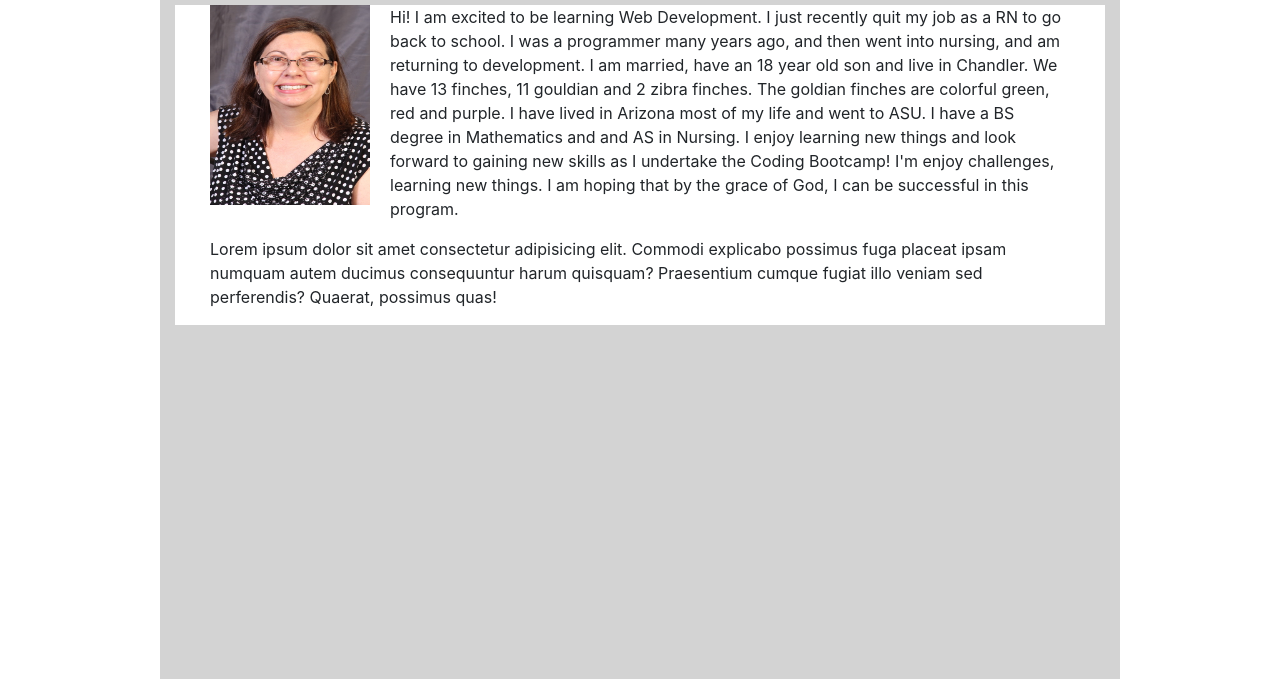
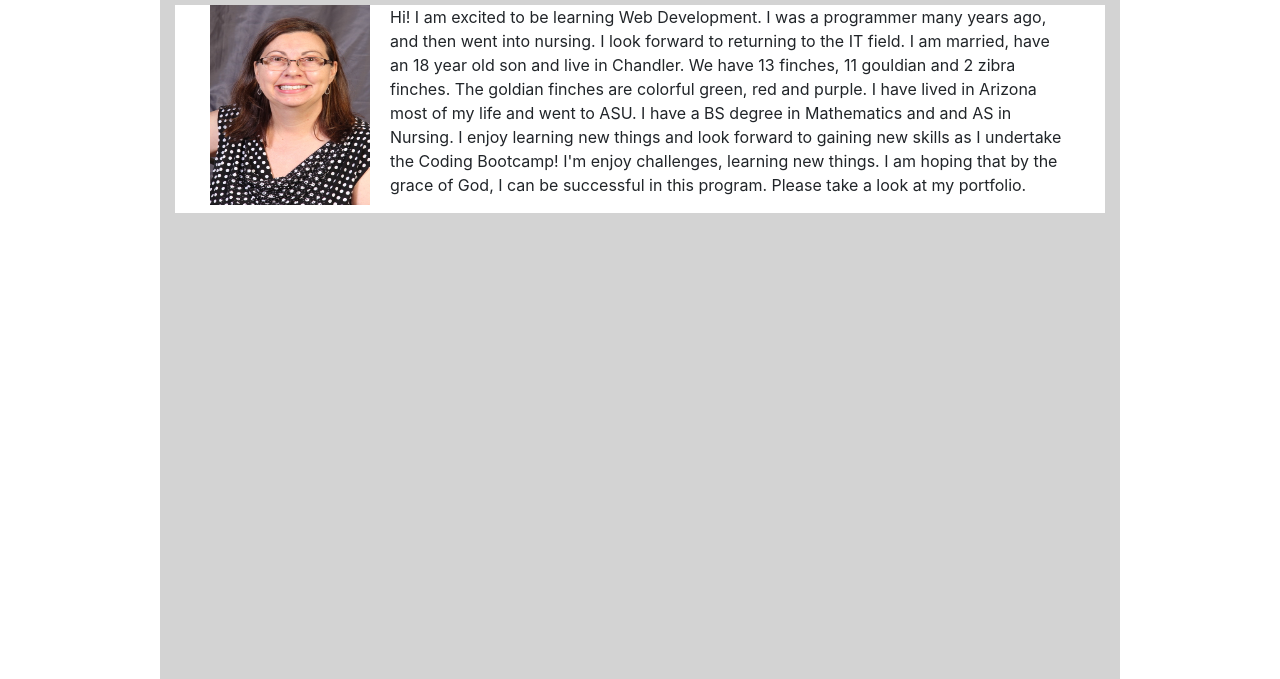
Before and after one commit to carolmartin/Bootstrap-Portfolio, a plain HTML site: page index.html in a window 1280 px wide. Shown: the part 123-802 px from the top of the page. Drawn offline with nearby package versions, Linux system fonts and the light colour scheme.

```diff
--- a/index.html
+++ b/index.html
@@ -31,7 +31,7 @@
 
 
     <div class="navbar-header">
-      <div class ="name_header">
+      <div class="name_header">
 
         <h1>Carol Martin</h1>
       </div>
@@ -67,19 +67,14 @@
 
         <img src=" assets/images/Carol Martin Headshot 06 2018.jpg " alt="Carol " width=200 height=200/>
 
-        <p>Hi! I am excited to be learning Web Development. I just recently quit my job as a RN to go back to school. I was
-          a programmer many years ago, and then went into nursing, and am returning to development. I am married, have an
-          18 year old son and live in Chandler. We have 13 finches, 11 gouldian and 2 zibra finches. The goldian finches
-          are colorful green, red and purple. I have lived in Arizona most of my life and went to ASU. I have a BS degree
-          in Mathematics and and AS in Nursing. I enjoy learning new things and look forward to gaining new skills as I undertake
-          the Coding Bootcamp! I'm enjoy challenges, learning new things. I am hoping that by the grace of God, I can be
-          successful in this program.
+        <p>Hi! I am excited to be learning Web Development. I was a programmer many years ago, and then went into nursing. I
+          look forward to returning to the IT field. I am married, have an 18 year old son and live in Chandler. We have
+          13 finches, 11 gouldian and 2 zibra finches. The goldian finches are colorful green, red and purple. I have lived
+          in Arizona most of my life and went to ASU. I have a BS degree in Mathematics and and AS in Nursing. I enjoy learning
+          new things and look forward to gaining new skills as I undertake the Coding Bootcamp! I'm enjoy challenges, learning
+          new things. I am hoping that by the grace of God, I can be successful in this program. Please take a look at my portfolio.
         </p>
 
-          <p>Lorem ipsum dolor sit amet consectetur adipisicing elit. Commodi explicabo possimus fuga placeat ipsam numquam autem ducimus consequuntur harum quisquam? Praesentium cumque fugiat illo veniam sed perferendis? Quaerat, possimus quas!
-
-
-        </p>
       </div>
 
 
```
Also changed, not shown: portfolio.html (+26 -13 lines).
